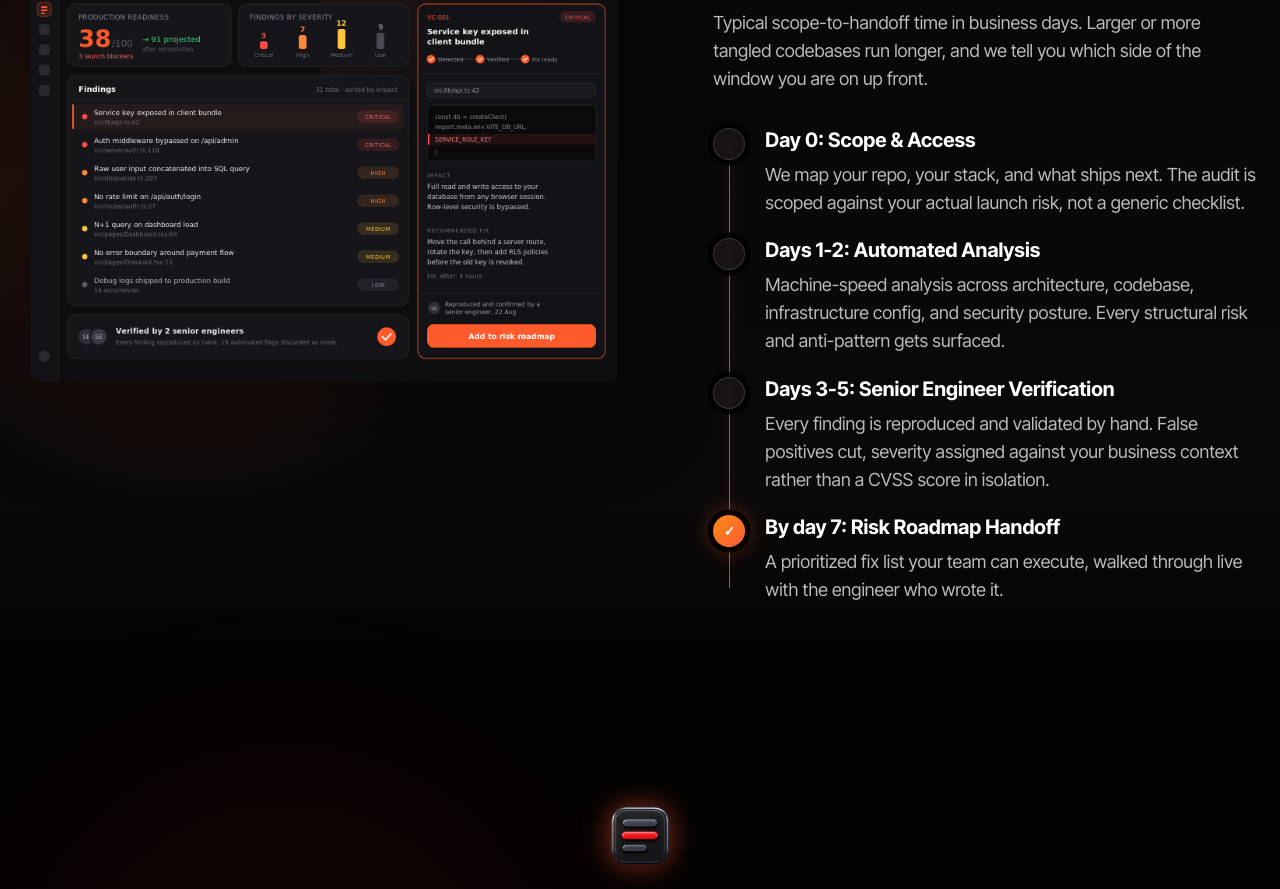
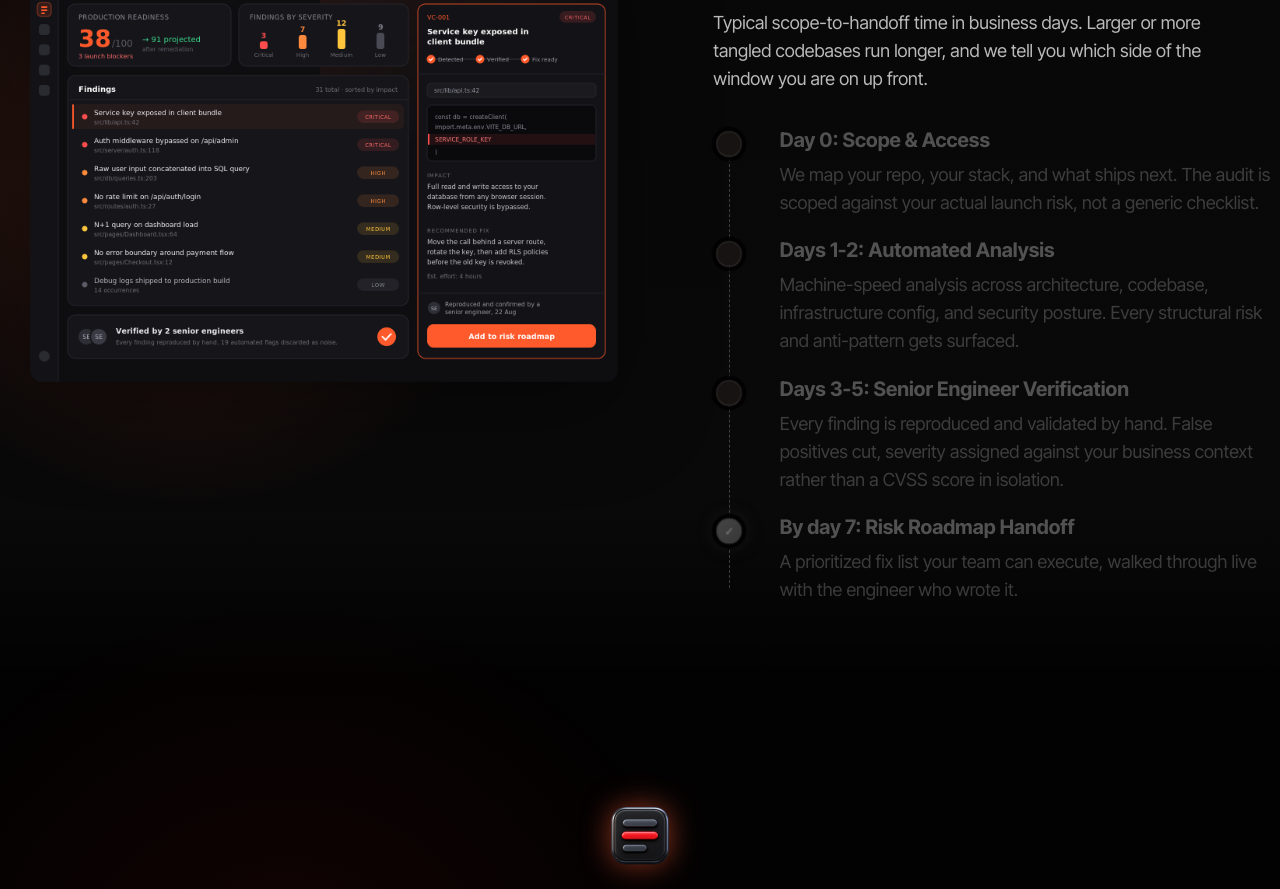
Before and after one commit to Vibecop/Vibecop.github.io, a Next.js app: page /process in a window 1280 px wide. Shown: the part 3598-4487 px from the top of the page. Built offline with nearby package versions, Linux system fonts and the light colour scheme.

Commit message:
added animation

```diff
--- a/styles/theme.css
+++ b/styles/theme.css
@@ -1129,7 +1129,9 @@
 
 .velocity-feature {
   position: relative;
-  overflow: hidden;
+  /* clip, not hidden: hidden makes this a scroll container, which would pin
+     the timeline's scroll-driven animations to a box that never scrolls */
+  overflow: clip;
 }
 
 .velocity-feature::before {
@@ -1304,6 +1306,70 @@
 .velocity-timeline h3 { margin: 0; color: #fff; font-size: var(--text-h3); line-height: var(--text-h3--line-height); }
 .velocity-timeline p { max-width: 32rem; margin: 0.55rem 0 0; color: var(--color-muted); font-size: var(--text-base); line-height: var(--text-base--line-height); }
 
+/*
+ * Scroll-linked progress: the lit rail tracks the scroll position and each
+ * step lights up as the rail reaches its dot. The view timelines are inset to
+ * a single line 60% down the viewport, so "0%" is the moment an element's top
+ * crosses that line. Native scroll timelines, no JS; browsers without them,
+ * and reduced-motion users, keep the one-shot reveal above.
+ */
+@supports (animation-timeline: view()) {
+  @media (prefers-reduced-motion: no-preference) {
+    .velocity-timeline,
+    .velocity-timeline li { view-timeline-inset: 60% 40%; }
+    .velocity-timeline { view-timeline-name: --plan; }
+    .velocity-timeline li { view-timeline-name: --plan-step; }
+
+    /* the rail spans top:1rem to bottom:1rem, so the range skips those ends */
+    .velocity-timeline::after,
+    .velocity-timeline[data-revealed]::after {
+      transition: none;
+      animation: plan-rail linear both;
+      animation-timeline: --plan;
+      animation-range: cover 1rem cover calc(100% - 1rem);
+    }
+
+    .velocity-timeline li > div,
+    .velocity-timeline-dot {
+      animation-timing-function: var(--ease-entrance);
+      animation-fill-mode: both;
+      animation-timeline: --plan-step;
+      animation-range: cover 0% cover 2.5rem;
+    }
+    .velocity-timeline li > div { animation-name: plan-step-copy; }
+    .velocity-timeline li:not(.is-final) .velocity-timeline-dot { animation-name: plan-step-dot; }
+    .velocity-timeline .is-final .velocity-timeline-dot { animation-name: plan-step-final; }
+  }
+}
+
+@keyframes plan-rail {
+  from { transform: scaleY(0); }
+  to { transform: scaleY(1); }
+}
+
+@keyframes plan-step-copy {
+  from { opacity: 0.3; translate: 0.9rem 0; }
+  to { opacity: 1; translate: none; }
+}
+
+@keyframes plan-step-dot {
+  from { scale: 0.8; }
+  60% { scale: 1.18; }
+  to {
+    scale: 1;
+    border-color: var(--color-brand);
+    /* opaque, or the rail shows through the dot */
+    background: #4a1d12;
+    box-shadow: 0 0 0 0.35rem rgb(3 2 2 / 90%), 0 0 1.1rem rgb(249 91 52 / 50%);
+  }
+}
+
+@keyframes plan-step-final {
+  from { scale: 0.8; filter: grayscale(1) brightness(0.45); }
+  60% { scale: 1.25; }
+  to { scale: 1; filter: none; }
+}
+
 @media (max-width: 900px) {
   .velocity-feature-grid { grid-template-columns: 1fr; }
   .velocity-feature-copy { max-width: 40rem; }
```
